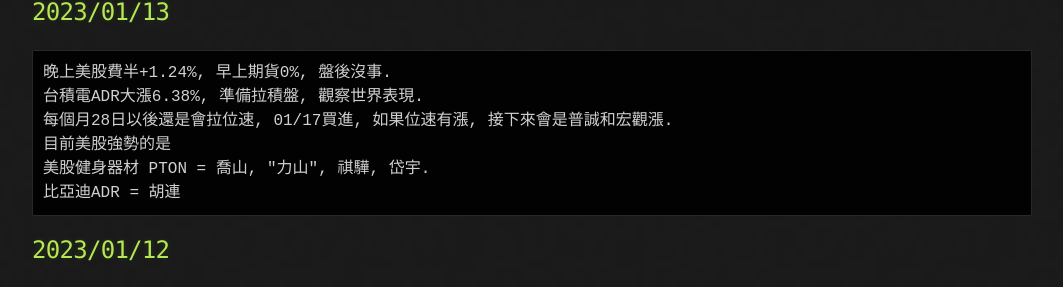
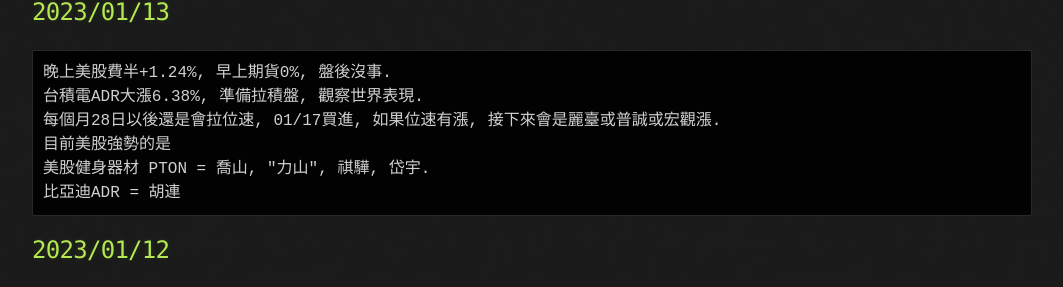
Before and after one commit to lepg5487/Stock_God, a Jekyll site: the page built from index.md, in a window 1280 px wide and 900 px high, scrolled down 428 px. Shown: the part 196-483 px from the top of the window, without its empty margins (108-1171 px from the left). Built offline with Jekyll 4.4.1, drawn with Linux system fonts in a browser that asks for light colours; our own code applies the rules of GitHub Pages for plain Markdown files.

Commit message:
Update index.md

````diff
--- a/index.md
+++ b/index.md
@@ -24,7 +24,7 @@ layout: testlayouts
 ```
 晚上美股費半+1.24%, 早上期貨0%, 盤後沒事.
 台積電ADR大漲6.38%, 準備拉積盤, 觀察世界表現.
-每個月28日以後還是會拉位速, 01/17買進, 如果位速有漲, 接下來會是普誠和宏觀漲.
+每個月28日以後還是會拉位速, 01/17買進, 如果位速有漲, 接下來會是麗臺或普誠或宏觀漲.
 目前美股強勢的是
 美股健身器材 PTON = 喬山, "力山", 祺驊, 岱宇.
 比亞迪ADR = 胡連
````
